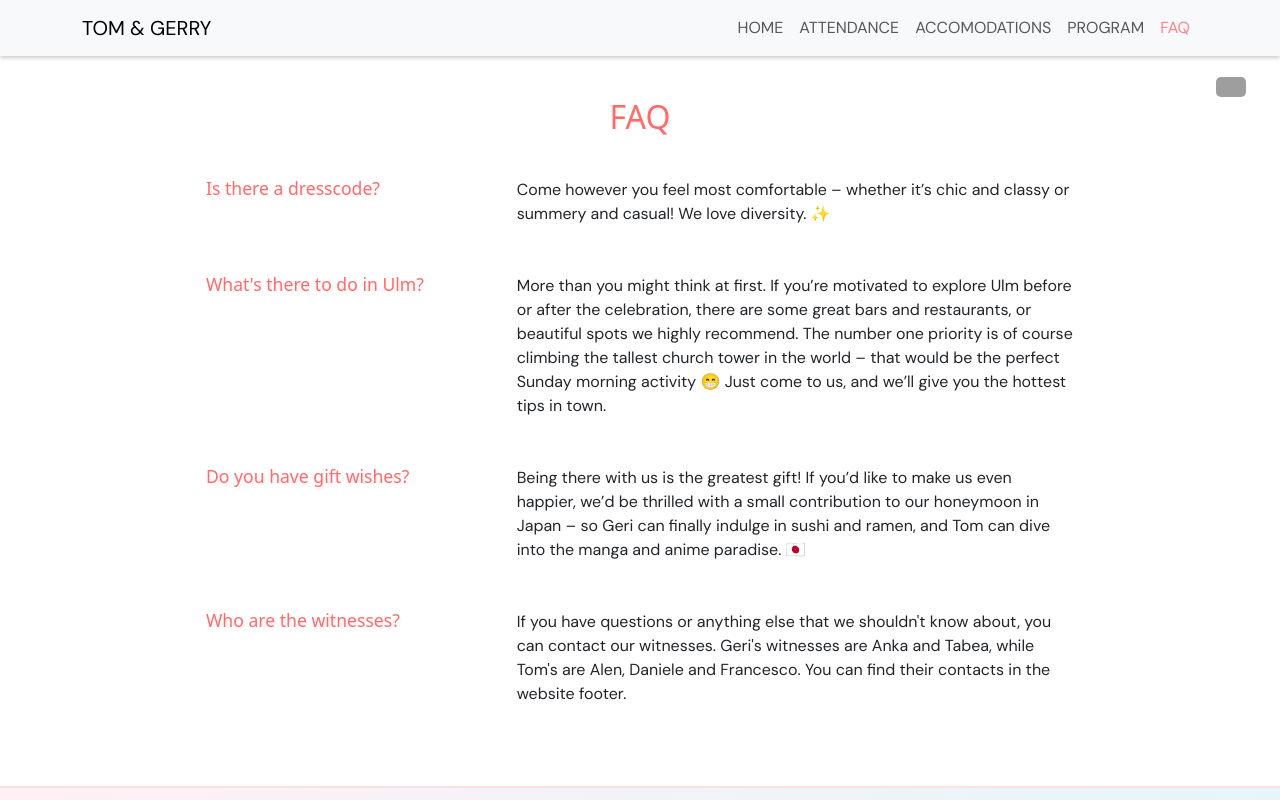
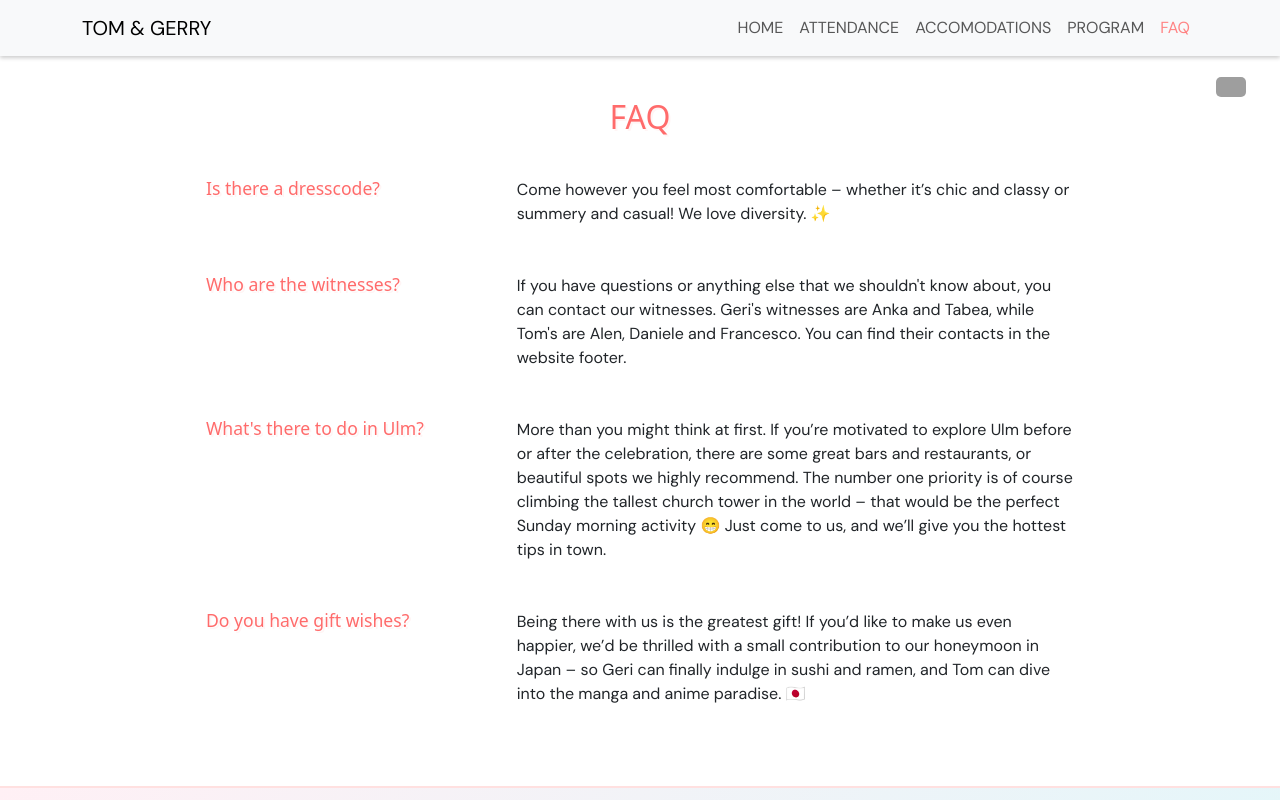
Before and after one commit to TheCodingTom/Wedding-project, a React (Vite) app in the folder react-wedding/: page /faq in a window 1280 px wide. Shown: the top 800 px of the page. Built offline with nearby package versions, Linux system fonts and the light colour scheme; grey boxes are pictures that could not be loaded; a web font is replaced by a local one.

Commit message:
changed FAQs position

```diff
--- a/react-wedding/src/pages/FAQ.tsx
+++ b/react-wedding/src/pages/FAQ.tsx
@@ -77,6 +77,11 @@ function FAQ() {
       </div>
 
       <div className={styles.faqItem}>
+        <h3 className={styles.question}>{witnessQ}</h3>
+        <p className={styles.answer}>{witnessA}</p>
+      </div>
+
+      <div className={styles.faqItem}>
         <h3 className={styles.question}>{UlmQ}</h3>
         <p className={styles.answer}>{UlmA}</p>
       </div>
@@ -85,10 +90,6 @@ function FAQ() {
         <h3 className={styles.question}>{giftsQ}</h3>
         <p className={styles.answer}>{giftsA}</p>
       </div>
-      <div className={styles.faqItem}>
-        <h3 className={styles.question}>{witnessQ}</h3>
-        <p className={styles.answer}>{witnessA}</p>
-      </div>
     </div>
   );
 }
```
